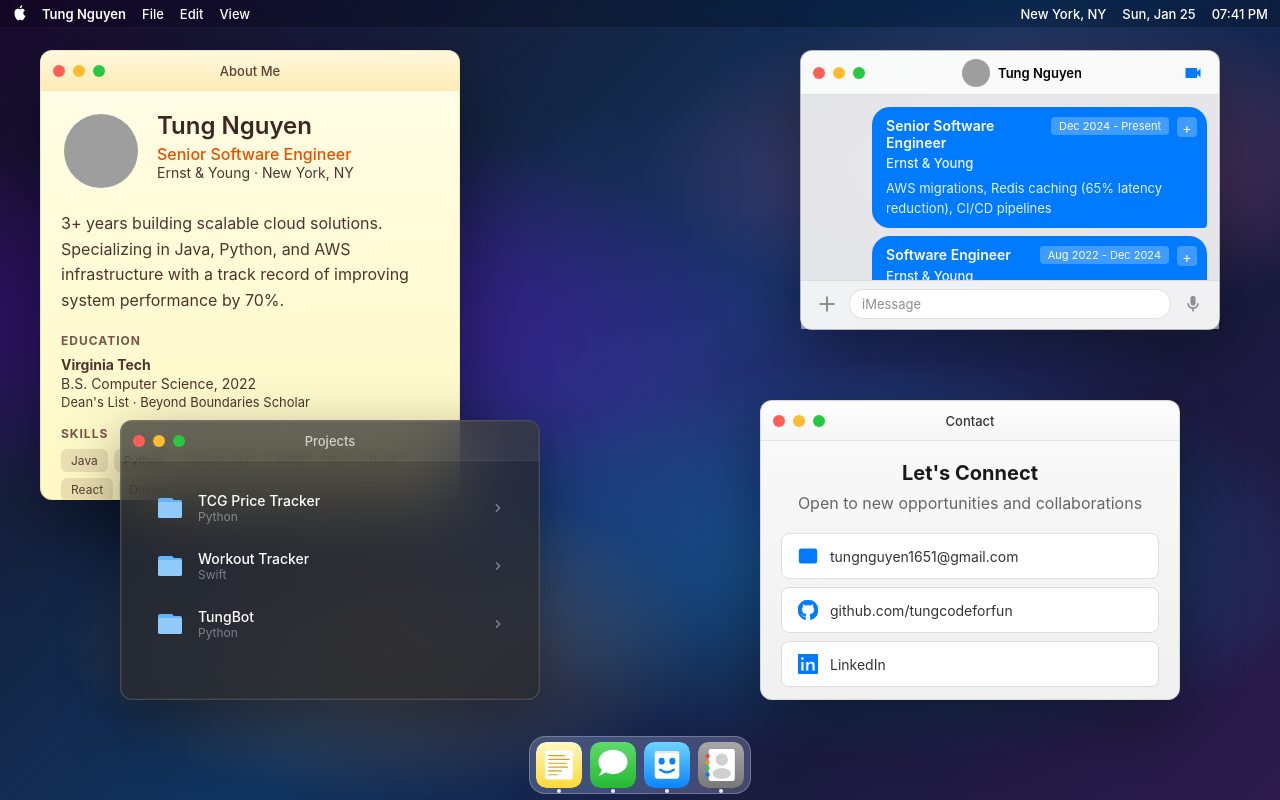
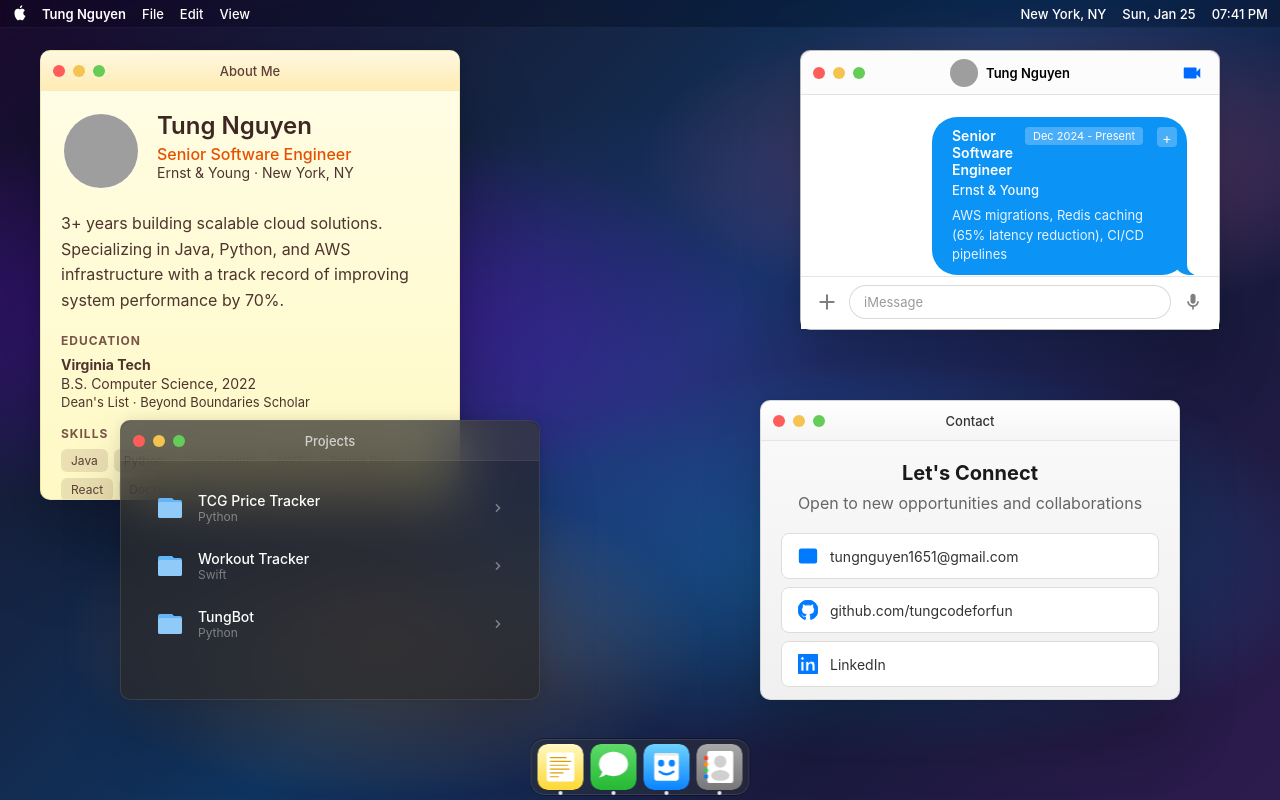
Before and after one commit to tungcodeforfun/tungcodeforfun.github.io, a React (Vite) app: page / in a window 1280 px wide. Built offline with nearby package versions, Linux system fonts and the light colour scheme; grey boxes are pictures that could not be loaded; a web font is replaced by a local one.

Commit message:
Apply accurate Apple design values from GitHub references (MacOS-CSS, Samuel Kraft)

```diff
--- a/src/App.css
+++ b/src/App.css
@@ -105,19 +105,19 @@ body {
   overflow: hidden;
 }
 
-/* macOS Window */
+/* macOS Window - Reference: github.com/RedEdge967/MacOS-CSS */
 .macos-window {
   position: absolute;
-  background: rgba(40, 40, 40, 0.75);
-  backdrop-filter: blur(40px) saturate(150%);
-  -webkit-backdrop-filter: blur(40px) saturate(150%);
-  border: 1px solid rgba(255, 255, 255, 0.15);
-  border-radius: 12px;
+  background: rgba(30, 30, 31, 0.85);
+  backdrop-filter: blur(30px) saturate(1.5);
+  -webkit-backdrop-filter: blur(30px) saturate(1.5);
+  border: 1px solid rgba(255, 255, 255, 0.1);
+  border-radius: 10px;
   min-width: 300px;
   min-height: 200px;
   box-shadow:
-    0 20px 60px rgba(0, 0, 0, 0.4),
-    0 0 0 0.5px rgba(255, 255, 255, 0.1) inset;
+    0 40px 60px rgba(0, 0, 0, 0.2),
+    0 0 15px rgba(0, 0, 0, 0.1);
   transition: box-shadow 0.2s;
   user-select: none;
   display: flex;
@@ -126,8 +126,8 @@ body {
 
 .macos-window.active {
   box-shadow:
-    0 30px 80px rgba(0, 0, 0, 0.5),
-    0 0 0 0.5px rgba(255, 255, 255, 0.15) inset;
+    0 50px 80px rgba(0, 0, 0, 0.3),
+    0 0 20px rgba(0, 0, 0, 0.15);
 }
 
 /* Notes Theme - Yellow/Cream */
@@ -175,16 +175,17 @@ body {
 }
 
 /* Messages Theme - macOS Tahoe style */
+/* Reference: github.com/RedEdge967/MacOS-CSS, samuelkraft.com/blog/ios-chat-bubbles-css */
 .macos-window.messages-theme,
 .mobile-window.messages-theme {
-  background: rgba(246, 246, 246, 0.92);
-  backdrop-filter: blur(40px);
-  -webkit-backdrop-filter: blur(40px);
+  background: rgba(246, 246, 246, 0.95);
+  backdrop-filter: blur(30px) saturate(1.5);
+  -webkit-backdrop-filter: blur(30px) saturate(1.5);
   border-color: rgba(0, 0, 0, 0.2);
 }
 
 .messages-theme .window-header {
-  background: rgba(255, 255, 255, 0.8);
+  background: rgba(255, 255, 255, 0.85);
   border-bottom: 1px solid rgba(0, 0, 0, 0.1);
 }
 
@@ -194,29 +195,16 @@ body {
   justify-content: space-between;
   padding: 8px 12px;
   height: 44px;
-  background: rgba(255, 255, 255, 0.8);
-}
-
-.messages-back-btn {
-  background: none;
-  border: none;
-  color: #007aff;
-  cursor: pointer;
-  padding: 4px;
-  display: flex;
-  align-items: center;
-  justify-content: center;
-}
-
-.messages-back-btn svg {
-  width: 20px;
-  height: 20px;
+  background: rgba(255, 255, 255, 0.85);
 }
 
 .messages-contact {
   display: flex;
   align-items: center;
   gap: 8px;
+  position: absolute;
+  left: 50%;
+  transform: translateX(-50%);
 }
 
 .messages-avatar {
@@ -241,7 +229,7 @@ body {
 .messages-video-btn {
   background: none;
   border: none;
-  color: #007aff;
+  color: #006AFF;
   cursor: pointer;
   padding: 4px;
   display: flex;
@@ -250,8 +238,8 @@ body {
 }
 
 .messages-video-btn svg {
-  width: 20px;
-  height: 20px;
+  width: 22px;
+  height: 22px;
 }
 
 .messages-theme .window-title {
@@ -260,7 +248,7 @@ body {
 }
 
 .messages-theme .window-content {
-  background: transparent;
+  background: #fff;
   padding: 12px;
   padding-bottom: 4px;
 }
@@ -271,15 +259,15 @@ body {
   align-items: center;
   gap: 8px;
   padding: 8px 12px 10px;
-  background: rgba(255, 255, 255, 0.5);
-  border-top: 1px solid rgba(0, 0, 0, 0.08);
+  background: #fff;
+  border-top: 1px solid rgba(0, 0, 0, 0.1);
 }
 
 .messages-plus-btn,
 .messages-mic-btn {
   background: none;
   border: none;
-  color: #8e8e93;
+  color: rgba(0, 0, 0, 0.5);
   cursor: pointer;
   padding: 4px;
   display: flex;
@@ -298,54 +286,82 @@ body {
 .messages-input {
   flex: 1;
   background: #fff;
-  border-radius: 16px;
-  padding: 6px 12px;
+  border-radius: 18px;
+  padding: 8px 14px;
   font-size: 13px;
-  color: #8e8e93;
-  border: 1px solid rgba(0, 0, 0, 0.12);
+  color: rgba(0, 0, 0, 0.4);
+  border: 1px solid rgba(0, 0, 0, 0.15);
 }
 
 .messages-theme .experience-list {
   display: flex;
   flex-direction: column;
-  gap: 8px;
+  gap: 2px;
+  padding: 10px 20px;
+  max-width: 100%;
 }
 
+/* iMessage bubble styling - Reference: samuelkraft.com */
 .messages-theme .experience-item,
 .messages-theme .experience-item.expandable,
 .messages-theme .experience-item.expanded {
-  background: #007aff;
+  background: #0b93f6;
   border: none;
   color: #fff;
-  border-radius: 18px;
-  border-bottom-right-radius: 4px;
-  padding: 10px 14px;
+  border-radius: 25px;
+  padding: 10px 20px;
   margin-left: auto;
   margin-right: 0;
-  max-width: 85%;
+  max-width: 255px;
   position: relative;
   cursor: pointer;
   transition: background 0.15s;
+  margin-bottom: 2px;
 }
 
-/* No pseudo-element tails */
-.messages-theme .experience-item::after,
+/* Bubble tail using pseudo-elements */
 .messages-theme .experience-item::before {
-  display: none;
+  content: '';
+  position: absolute;
+  bottom: 0;
+  right: -7px;
+  width: 20px;
+  height: 25px;
+  background: #0b93f6;
+  border-bottom-left-radius: 16px 14px;
+}
+
+.messages-theme .experience-item::after {
+  content: '';
+  position: absolute;
+  bottom: 0;
+  right: -26px;
+  width: 26px;
+  height: 25px;
+  background: #fff;
+  border-bottom-left-radius: 10px;
 }
 
 .messages-theme .experience-item:hover,
 .messages-theme .experience-item.expandable:hover {
-  background: #0066d6;
+  background: #0a84e0;
   color: #fff;
   border-color: transparent;
 }
 
+.messages-theme .experience-item:hover::before {
+  background: #0a84e0;
+}
+
 .messages-theme .experience-item.expanded,
 .messages-theme .experience-item.expandable.expanded {
-  background: #005cc5;
+  background: #0976c9;
   border-color: transparent;
   color: #fff;
+}
+
+.messages-theme .experience-item.expanded::before {
+  background: #0976c9;
 }
 
 .messages-theme .exp-header {
@@ -526,9 +542,10 @@ body {
   opacity: 1;
 }
 
-.light.red { background: var(--red); }
-.light.yellow { background: var(--yellow); }
-.light.green { background: var(--green); }
+/* Traffic light colors - Reference: github.com/RedEdge967/MacOS-CSS */
+.light.red { background: #FF5D5A; }
+.light.yellow { background: #f5c350; }
+.light.green { background: #65cd57; }
 
 .light:hover {
   filter: brightness(1.1);
@@ -1013,10 +1030,10 @@ body {
   height: 100%;
 }
 
-/* Dock */
+/* Dock - Reference: github.com/RedEdge967/MacOS-CSS */
 .dock {
   position: fixed;
-  bottom: 6px;
+  bottom: 5px;
   left: 50%;
   transform: translateX(-50%);
   z-index: 100;
@@ -1024,13 +1041,13 @@ body {
 
 .dock-container {
   display: flex;
-  gap: 4px;
-  padding: 3px 4px;
-  background: rgba(255, 255, 255, 0.2);
-  backdrop-filter: blur(30px) saturate(180%);
-  -webkit-backdrop-filter: blur(30px) saturate(180%);
-  border: 1px solid rgba(255, 255, 255, 0.25);
-  border-radius: 16px;
+  gap: 3px;
+  padding: 3px 5px;
+  background: rgba(50, 50, 50, 0.5);
+  backdrop-filter: blur(30px) saturate(1.5);
+  -webkit-backdrop-filter: blur(30px) saturate(1.5);
+  border-radius: 14px;
+  box-shadow: inset 0 0 0 1px rgba(255, 255, 255, 0.1), 0 0 0 1px rgba(0, 0, 0, 0.35);
 }
 
 .dock-item {
```
